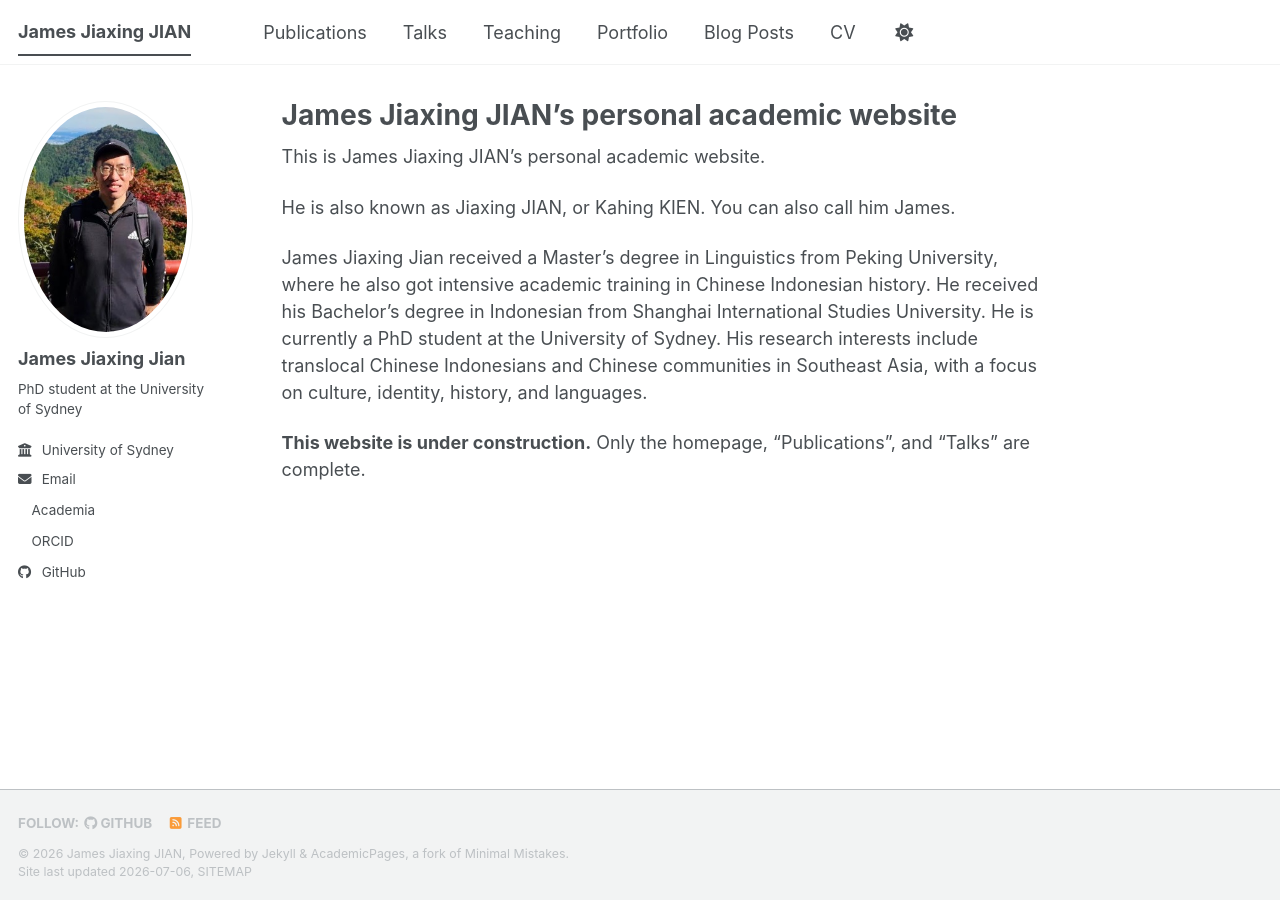
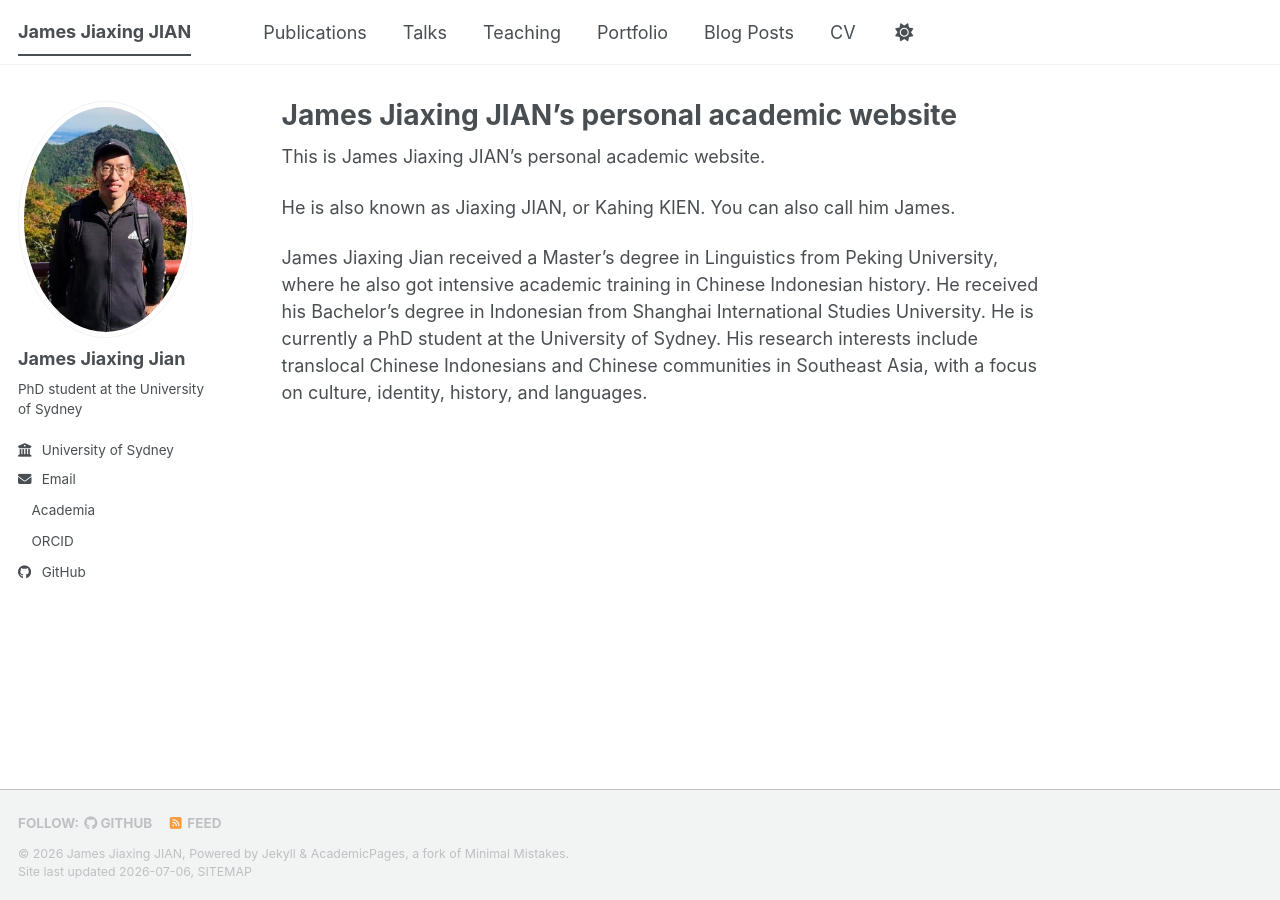
Before and after one commit to jamesjiaxingjian/jamesjiaxingjian.github.io, a Jekyll site: the page built from _pages/about.md, in a window 1280 px wide. Built offline with Jekyll 4.4.1, drawn with Linux system fonts in a browser that asks for light colours; a style sheet for code colours, icons or effects is not loaded.

Commit message:
Update about.md

```diff
--- a/_pages/about.md
+++ b/_pages/about.md
@@ -11,5 +11,3 @@ This is James Jiaxing JIAN’s personal academic website.
 He is also known as Jiaxing JIAN, or Kahing KIEN. You can also call him James.
 
 James Jiaxing Jian received a Master’s degree in Linguistics from Peking University, where he also got intensive academic training in Chinese Indonesian history. He received his Bachelor’s degree in Indonesian from Shanghai International Studies University. He is currently a PhD student at the University of Sydney. His research interests include translocal Chinese Indonesians and Chinese communities in Southeast Asia, with a focus on culture, identity, history, and languages.
-
-**This website is under construction.** Only the homepage, "Publications", and "Talks" are complete.
```
